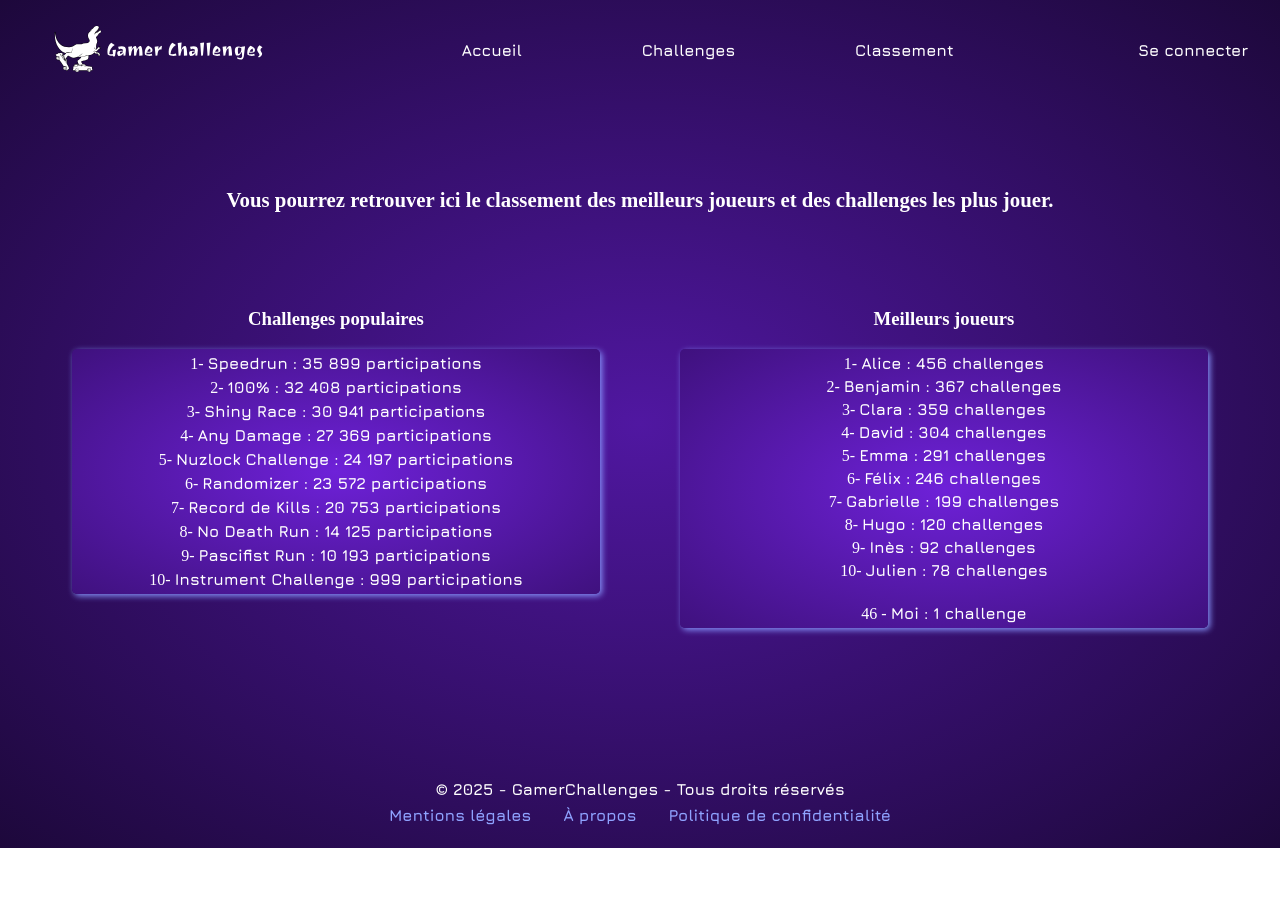
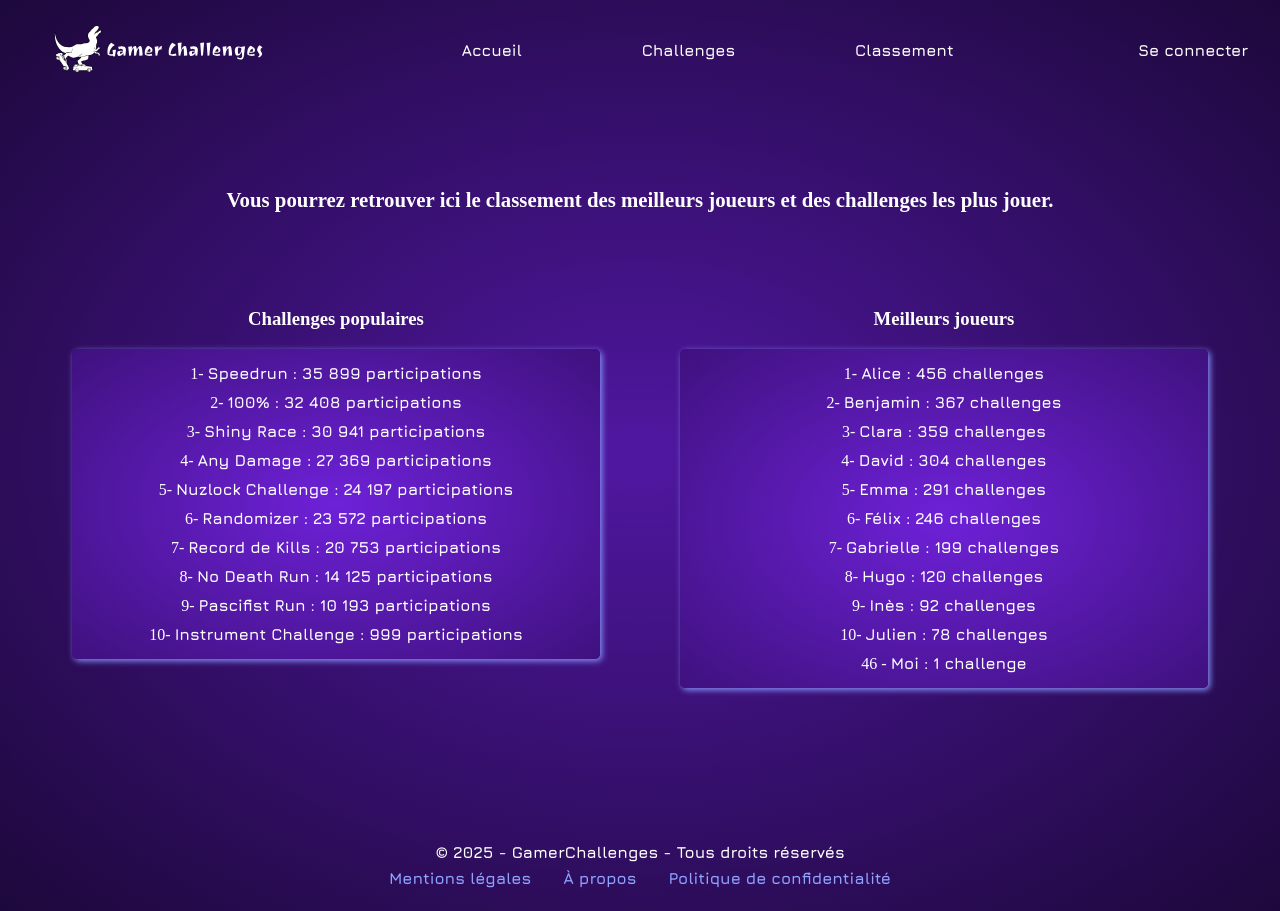
Before and after one commit to jeyakishandev/gamerchallenges-front, a React (Vite) app: page /leaderboard in a window 1280 px wide. Before the commit the page ends 848 px from the top, so only its background shows below. Built offline with nearby package versions, Linux system fonts and the light colour scheme; a web font is replaced by a local one.

Commit message:
class deletion and css modification to facilitate dynamization

```diff
--- a/src/pages/Leaderboard.css
+++ b/src/pages/Leaderboard.css
@@ -33,21 +33,16 @@
     padding-right: 2.5rem;
     border-radius: 5px;
     box-shadow: 2px 2px 6px #8692FA;
+    padding-top: 5px;
+    padding-bottom: 5px;
 }
 
 .list-chall li {
     list-style-type: none;
-    margin-top: 5px;
-    margin-bottom: 5px;
+    margin-top: 10px;
+    margin-bottom: 10px;
 }
 
-.first-li-chall {
-    padding-top: 5px;
-}
-
-.last-li-chall {
-    padding-bottom: 5px;
-}
 
 /* Boîtes contenant les classements (joueurs) */
 
@@ -56,25 +51,16 @@
     padding-right: 2.5rem;
     border-radius: 5px;
     box-shadow: 2px 2px 6px #8692FA;
+    padding-top: 5px;
+    padding-bottom: 5px;
 }
 
 .list-players li {
     list-style-type: none;
-    margin-top: 4px;
-    margin-bottom: 4px;
+    margin-top: 10px;
+    margin-bottom: 10px;
 }
 
-.first-li-players {
-    padding-top: 5px;
-}
-
-.last-li-players {
-    padding-bottom: 20px;
-}
-
-.perso-li-players {
-    padding-bottom: 5px;
-}
 
 /* Responsive */
 
--- a/src/pages/Leaderboard.tsx
+++ b/src/pages/Leaderboard.tsx
@@ -11,7 +11,7 @@ export default function Leaderboard() {
                     <section className="best-challenges">
                         <h3>Challenges populaires</h3>
                         <ul className="list-chall">
-                            <li className="first-li-chall">1- <Link to="/challenge/1">Speedrun : 35 899 participations</Link></li>
+                            <li>1- <Link to="/challenge/1">Speedrun : 35 899 participations</Link></li>
                             <li>2- <Link to="/challenge/2">100% : 32 408 participations </Link></li>
                             <li>3- <Link to="/challenge/3">Shiny Race : 30 941 participations </Link></li>
                             <li>4- <Link to="/challenge/4">Any Damage : 27 369 participations </Link></li>
@@ -20,7 +20,7 @@ export default function Leaderboard() {
                             <li>7- <Link to="/challenge/7">Record de Kills : 20 753 participations </Link></li>
                             <li>8- <Link to="/challenge/8">No Death Run : 14 125 participations </Link></li>
                             <li>9- <Link to="/challenge/9">Pascifist Run : 10 193 participations </Link></li>
-                            <li className="last-li-chall">10- <Link to="/challenge/10">Instrument Challenge : 999 participations </Link></li>
+                            <li>10- <Link to="/challenge/10">Instrument Challenge : 999 participations </Link></li>
                         </ul>
                     </section>
 
@@ -28,7 +28,7 @@ export default function Leaderboard() {
                         <h3>Meilleurs joueurs</h3>
                         <ul className="list-players">
                             {/* Remplacer les ids dans le Link to par l'id de la base de donnée */}
-                            <li className="first-li-players">1- <Link to="/profile/1">Alice : 456 challenges</Link></li>
+                            <li>1- <Link to="/profile/1">Alice : 456 challenges</Link></li>
                             <li>2- <Link to="/profile/2">Benjamin : 367 challenges</Link></li>
                             <li>3- <Link to="/profile/3">Clara : 359 challenges</Link></li>
                             <li>4- <Link to="/profile/4">David : 304 challenges</Link></li>
@@ -37,8 +37,8 @@ export default function Leaderboard() {
                             <li>7- <Link to="/profile/7">Gabrielle : 199 challenges</Link></li>
                             <li>8- <Link to="/profile/8">Hugo : 120 challenges</Link></li>
                             <li>9- <Link to="/profile/9">Inès : 92 challenges</Link></li>
-                            <li className="last-li-players">10- <Link to="/profile/10">Julien : 78 challenges</Link></li>
-                            <li className="perso-li-players">46 - <Link to="/profile/99">Moi : 1 challenge</Link></li>
+                            <li>10- <Link to="/profile/10">Julien : 78 challenges</Link></li>
+                            <li>46 - <Link to="/profile/99">Moi : 1 challenge</Link></li>
                         </ul>
                     </section>
                 </div>
```
